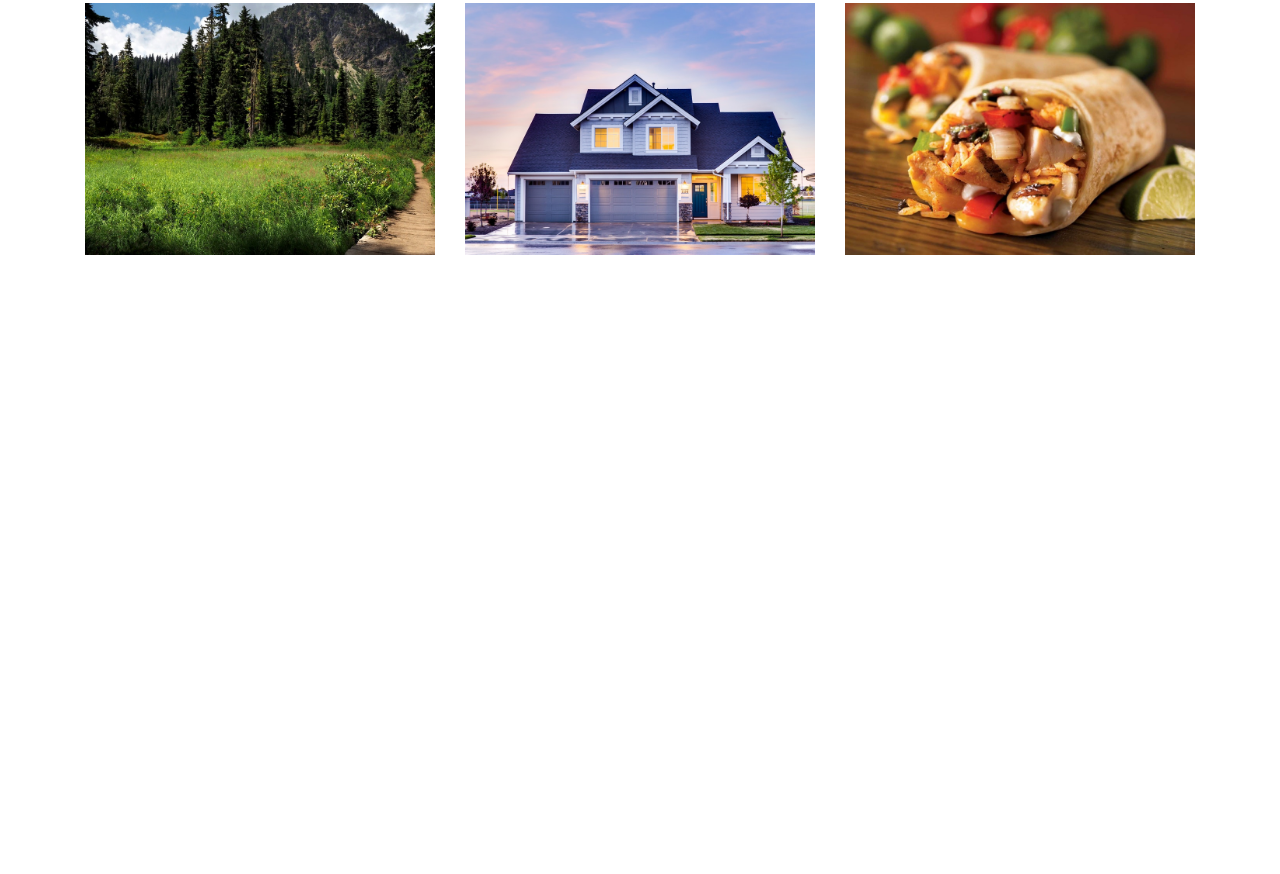
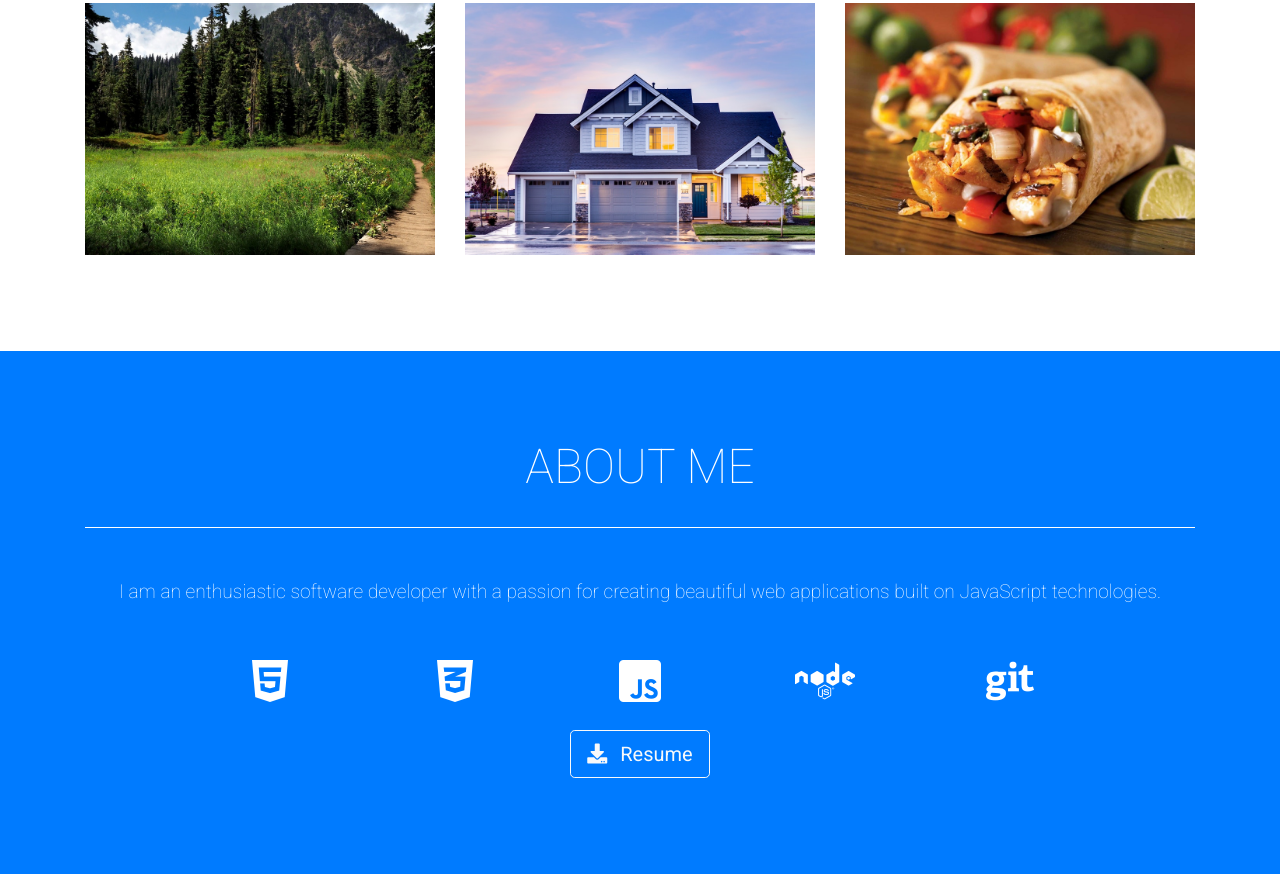
Before and after one commit to trilogy-careerservices/Homework-1, a plain HTML site: page index.html in a window 1280 px wide. Shown: the part 1403-2277 px from the top of the page. Before the commit the page ends 1784 px from the top, so only its background shows below. Drawn offline with nearby package versions, Linux system fonts and the light colour scheme.

```diff
--- a/index.html
+++ b/index.html
@@ -251,6 +251,49 @@
             </div>
         </section>
 
+        <!-- About Section -->
+        <section class="bg-primary text-white mb-0" id="about">
+            <div class="container">
+                <h2 class="text-center text-uppercase text-white">About Me</h2>
+                <hr class="star-light mb-5" />
+
+                <p class="about-me text-center">
+                    I am an enthusiastic software developer with a passion for
+                    creating beautiful web applications built on JavaScript
+                    technologies.
+                </p>
+            </div>
+            <div class="container">
+                <div class="col-md-10 offset-md-1">
+                    <div class="row text-center skills-row">
+                        <!-- Replace these icons and text with skills you want to show case -->
+                        <!-- You should ideally not include any more than 5-6 tech skills -->
+                        <div class="col">
+                            <i class="fab fa-html5 fa-3x"></i>
+                        </div>
+                        <div class="col">
+                            <i class="fab fa-css3-alt fa-3x"></i>
+                        </div>
+                        <div class="col">
+                            <i class="fab fa-js-square fa-3x"></i>
+                        </div>
+                        <div class="col">
+                            <i class="fab fa-node fa-3x"></i>
+                        </div>
+                        <div class="col">
+                            <i class="fab fa-git fa-3x"></i>
+                        </div>
+                    </div>
+                </div>
+                <div class="text-center mt-4">
+                    <a class="btn btn-lg btn-outline-light" href="#">
+                        <i class="fas fa-download mr-2"></i>
+                        Resume
+                    </a>
+                </div>
+            </div>
+        </section>
+
         <!-- Bootstrap core JavaScript -->
         <script
             src="https://code.jquery.com/jquery-3.3.1.slim.min.js"
```
